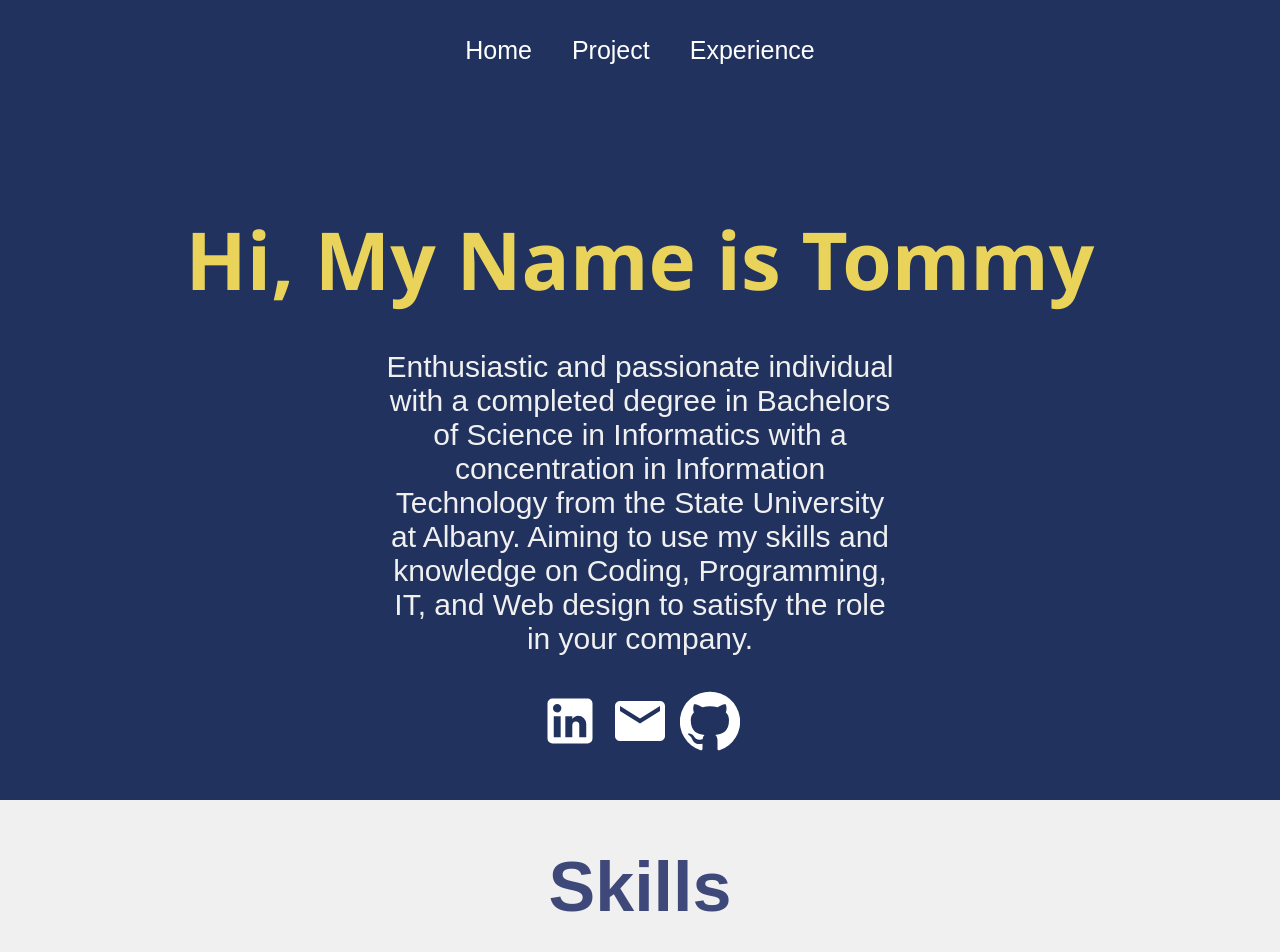
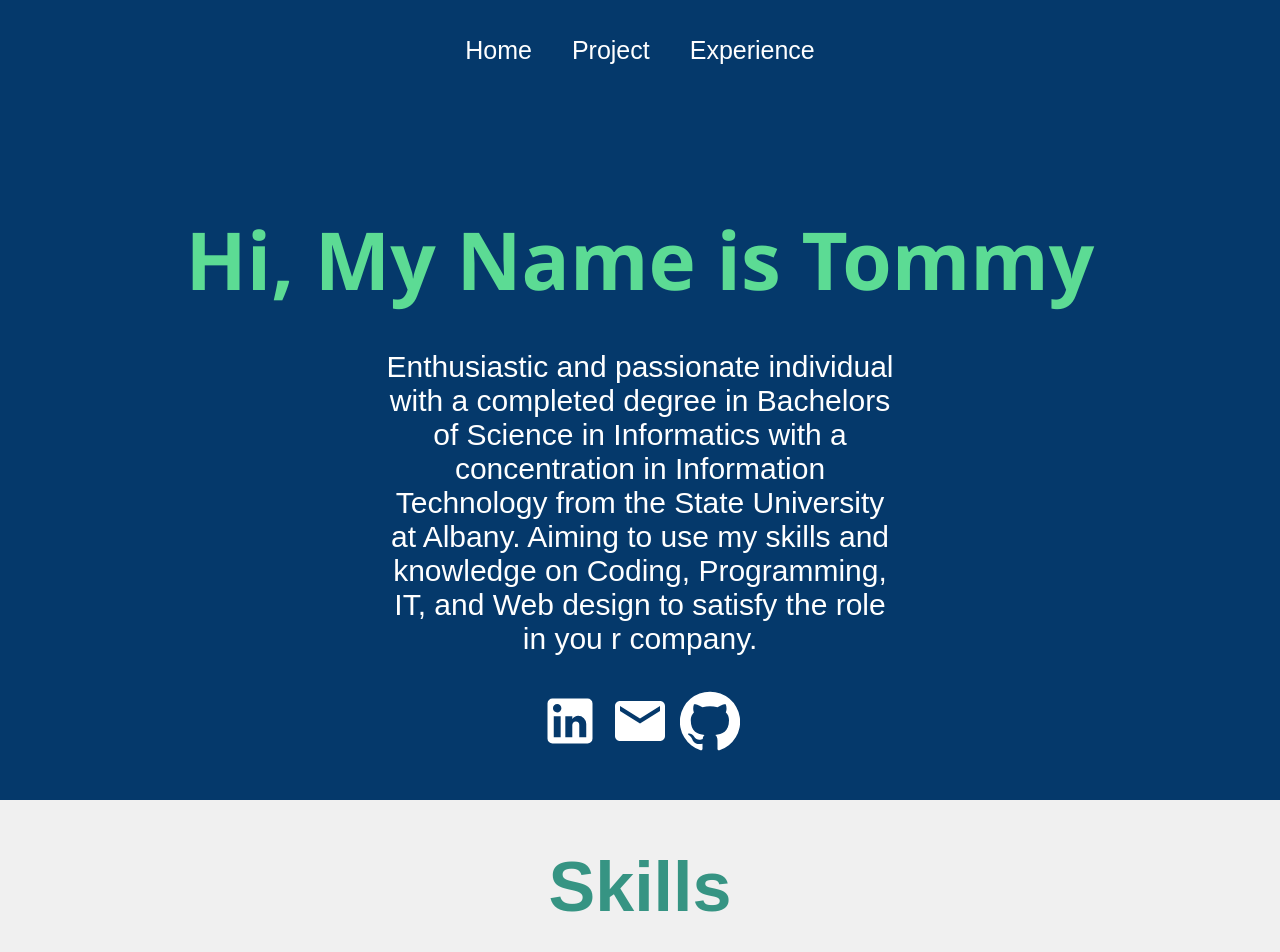
Before and after one commit to TommyHakGH/PersonalWebsite, a React (Create React App) app: page / in a window 1280 px wide. Shown: the top 952 px of the page. Built offline with nearby package versions, Linux system fonts and the light colour scheme.

Commit message:
made the color scheme more personal, messed around with font alignment, and color scheme.

```diff
--- a/src/pages/Home.js
+++ b/src/pages/Home.js
@@ -12,7 +12,7 @@ function Home() {
         <div className= "career objective prompt"> <p>Enthusiastic and passionate individual with
           a completed degree in Bachelors of Science in Informatics with a concentration in Information Technology
           from the State University at Albany. Aiming to use my skills and knowledge on Coding, Programming,
-          IT, and Web design to satisfy the role in your company.  </p>
+          IT, and Web design to satisfy the role in you r company.  </p>
           <LinkedInIcon cursor= 'pointer' pointer onClick= {event => window.location.href='https://www.linkedin.com/in/tommy-hak-716619253/'}/>
           <EmailIcon cursor= 'pointer' onClick= {event => window.location.href='https://mail.google.com/mail/?view=cm&fs=1&to=tommys.hak@gmail.com'}/>
           <GitHubIcon cursor= 'pointer' onClick = {event => window.location.href='https://github.com/TommyHakGH?tab=repositories'}/>
--- a/src/styles/Footer.css
+++ b/src/styles/Footer.css
@@ -1,7 +1,7 @@
 .footer {
     width: 100%;
     height: 200px;
-    background: #21325e;
+    background: #05396B;
     display: flex;
     justify-content: center;
     align-items: center;
--- a/src/styles/Home.css
+++ b/src/styles/Home.css
@@ -2,7 +2,7 @@
     width: 100%;
     align-items: center;
     font-family: "Arial", sans-serif;
-    color: #3e497a;
+    color: #369483;
 }
 
 .about {
@@ -13,14 +13,14 @@
     justify-content: center;
     align-items: center;
     text-align: center;
-    background-color: #21325e;
-    color: #f0f0f0;
+    background-color: #05396B;
+    color: #FFF;
 }
 
 .about h2 {
     font-family: "Segoe UI", 'Segoe UI', Tahoma, Geneva, Verdana, sans-serif;
     font-size: 80px;
-    color: #e9d35b;
+    color: #5CDB94;
     height: 50px;
 }
 
@@ -32,7 +32,7 @@
 .prompt svg {
     font-size: 60px;
     margin: 5px;
-    color: white;
+    color: #FFF;
 }
 
 .skills {
@@ -45,10 +45,11 @@
   }
 
   .skills h1 {
-    color: #3e497a;
+    color: #369483;
   }
 
   .skills .list {
+    text-align: center;
     list-style: none;
     width: 60%;
   }
--- a/src/styles/Navbar.css
+++ b/src/styles/Navbar.css
@@ -1,7 +1,7 @@
 .navbar {
     width: 100%;
     height: 100px;
-    background: #21325e;
+    background: #05396B;
   }
 
   .links {
```
